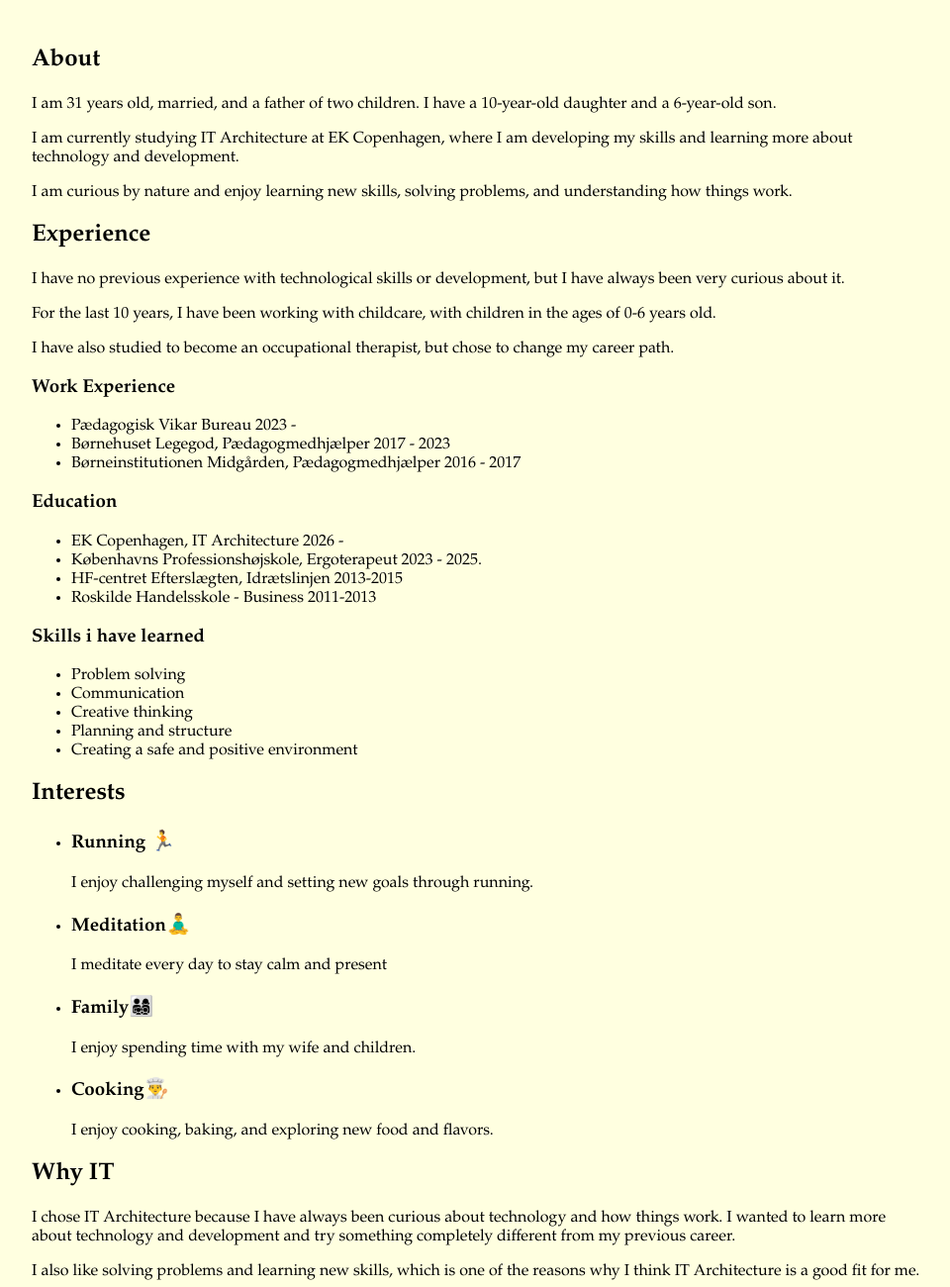
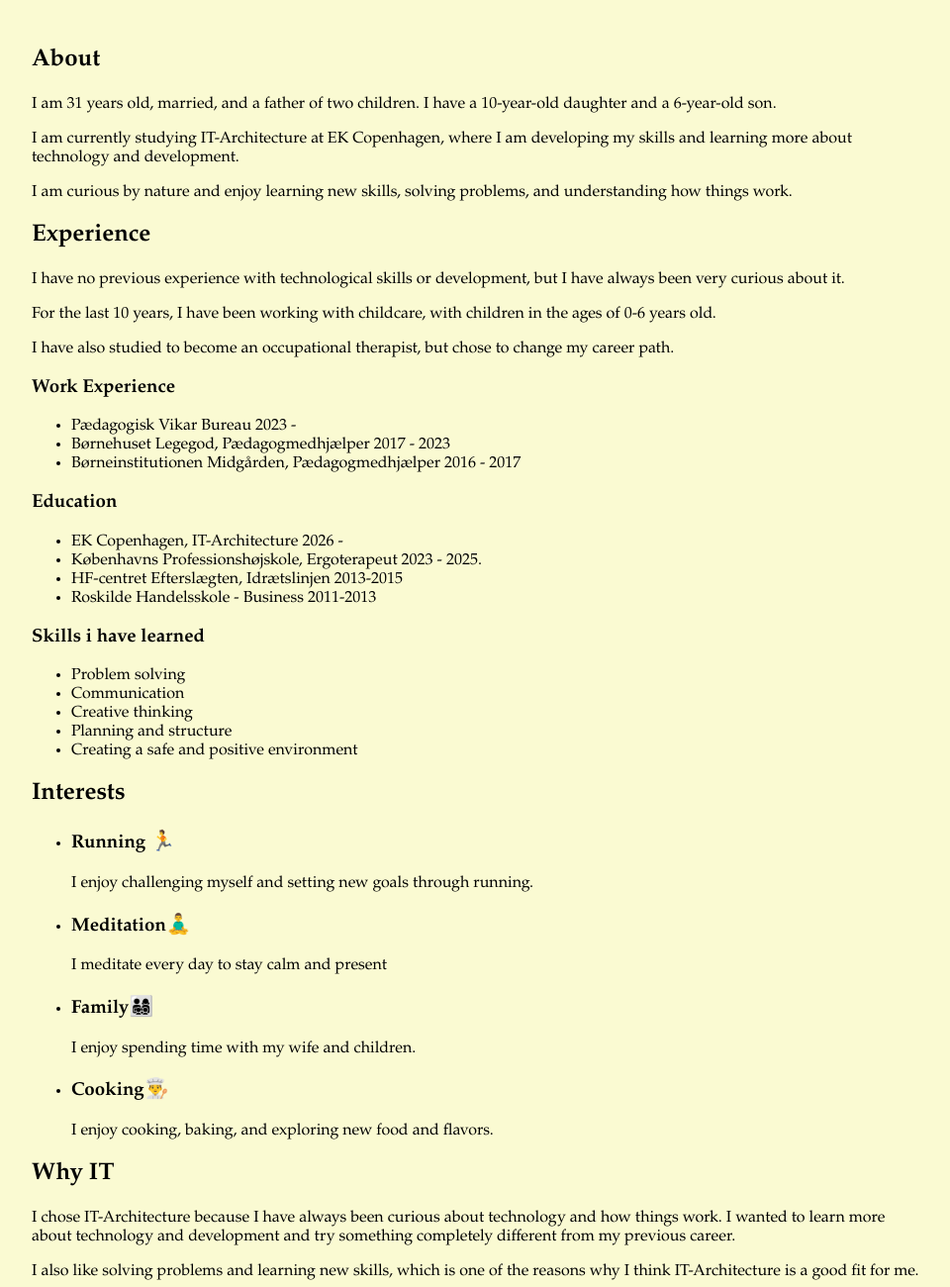
Before and after one commit to Haraldblaatandspiser/Portfolio, a plain HTML site: page index.html in a window 1280 px wide. Shown: the part 520-1820 px from the top of the page at 99% size, without its empty margins (158-1118 px from the left). Drawn offline with Linux system fonts and the light colour scheme.

Commit message:
Changed IT Architecture to IT-Architecture

```diff
--- a/index.html
+++ b/index.html
@@ -45,7 +45,7 @@
             </p>
 
             <p>
-                I am currently studying IT Architecture at EK Copenhagen,
+                I am currently studying IT-Architecture at EK Copenhagen,
                 where I am developing my skills and learning more about technology and development.
             </p>
 
@@ -74,7 +74,7 @@
         </ul>
     <h3> Education</h3>
         <ul>
-            <li> EK Copenhagen, IT Architecture
+            <li> EK Copenhagen, IT-Architecture
             2026 - </li>
             <li>
             Københavns Professionshøjskole, Ergoterapeut
@@ -121,14 +121,14 @@
 <section id="why-it">
     <h2> Why IT</h2>
     <p>
-        I chose IT Architecture because I have always been curious about technology
+        I chose IT-Architecture because I have always been curious about technology
         and how things work. I wanted to learn more about technology and
         development and try something completely different from my previous career.
     </p>
 
     <p>
         I also like solving problems and learning new skills, which is one of the
-        reasons why I think IT Architecture is a good fit for me.
+        reasons why I think IT-Architecture is a good fit for me.
     </p>
 
 </section>
--- a/style.css
+++ b/style.css
@@ -1,5 +1,5 @@
 body {
-    background-color: lightyellow;
+    background-color: lightgoldenrodyellow;
     font-family: Garamond, serif;
 }
 
```
